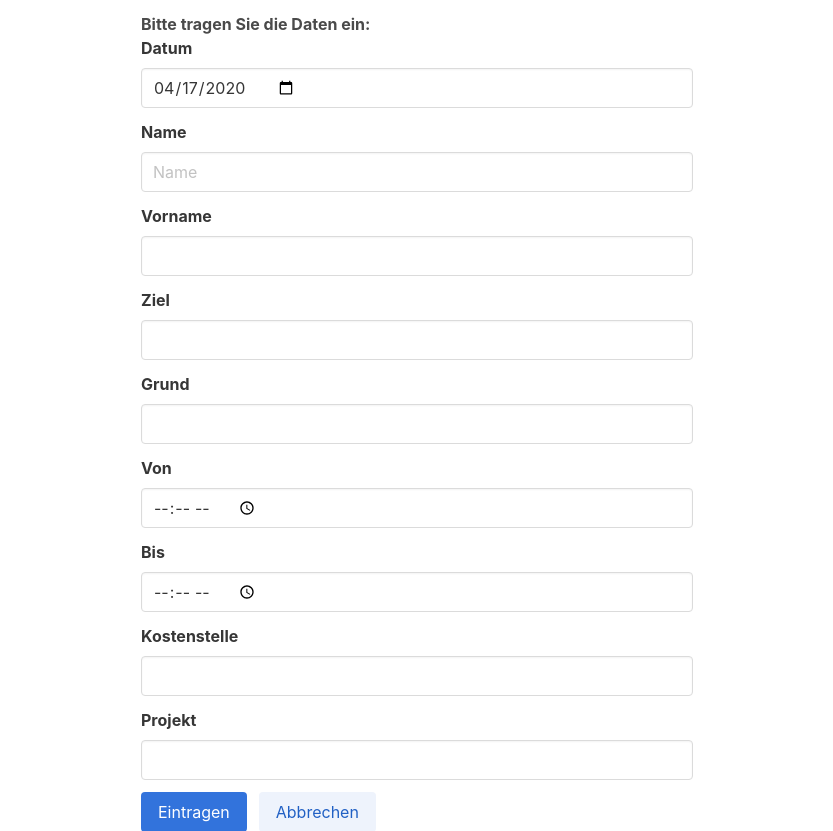
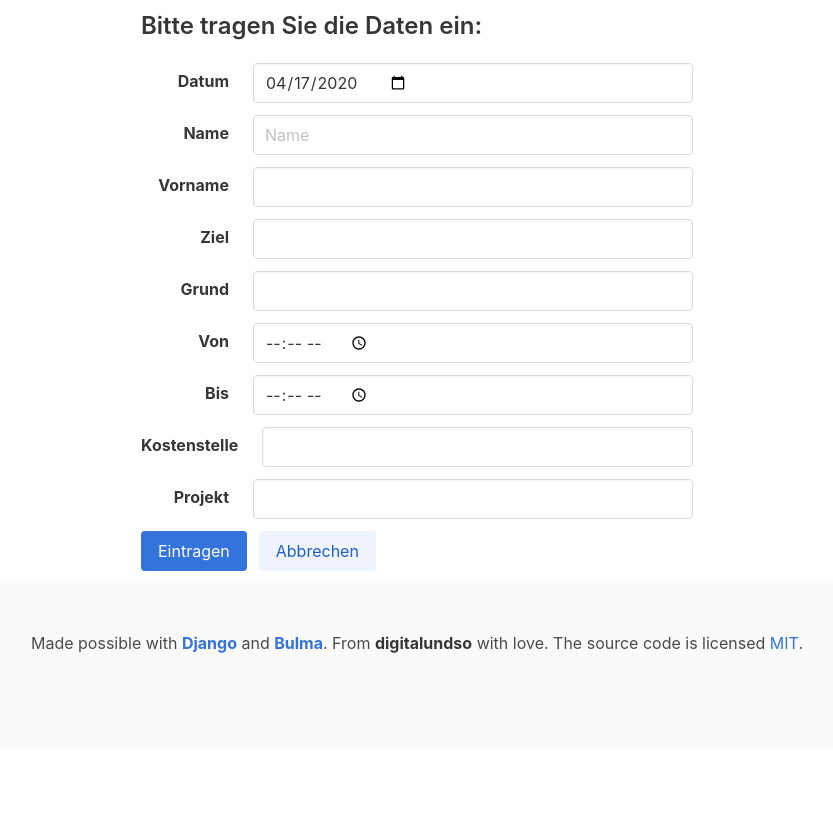
Before and after one commit to seike87/logbook, a Django app: page / in a window 1280 px wide. Shown: the part 52-883 px from the top of the page, without its empty margins (223-1056 px from the left). After the commit the page ends 705 px from the top, so only its background shows below. Run offline with Django 3.2, Linux system fonts and the light colour scheme.

Commit message:
Minor tweaks in add_log HTML code

```diff
--- a/log/templates/log/add_log.html
+++ b/log/templates/log/add_log.html
@@ -18,15 +18,21 @@
 {% else %}
     <div class="columns.is-mobile">
         <div class="column is-half is-offset-one-quarter">
-            <b>Bitte tragen Sie die Daten ein:</b>
+            <h1 class="title is-4">Bitte tragen Sie die Daten ein:</h1>
             <form action="{% url 'add_log' %}" method="post">
                 {% csrf_token %}
                 {% for field in form %}
-                    <div class="field">
+                    <div class="field is-horizontal">
+                        <div class="field-label is-normal">
                         <label for="{{ field.id_for_label }}" class="label">{{ field.label }}</label>
-                            <div class="control">
+                        </div>
+                        <div class="field-body">
+                            <div class="field">
+                                <p class="control">
                                 {{ field }}
+                                </p>
                             </div>
+                        </div>
                     </div>
                 {% endfor %}
                     <div class="field is-grouped">
```
